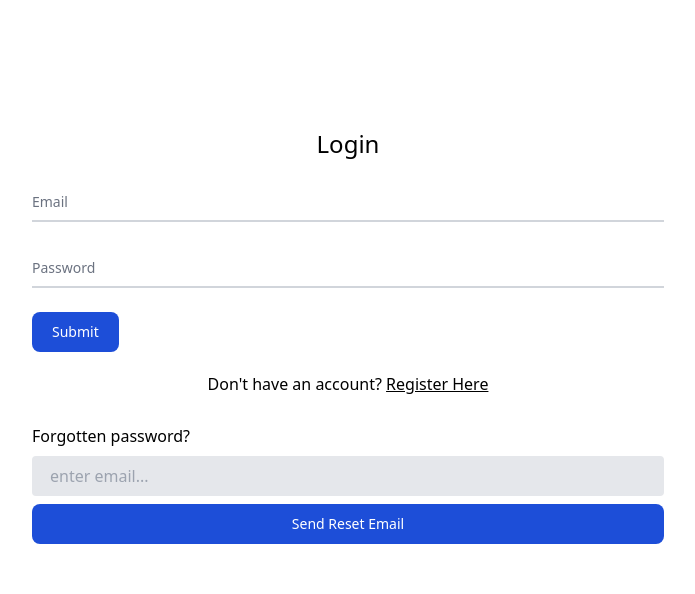
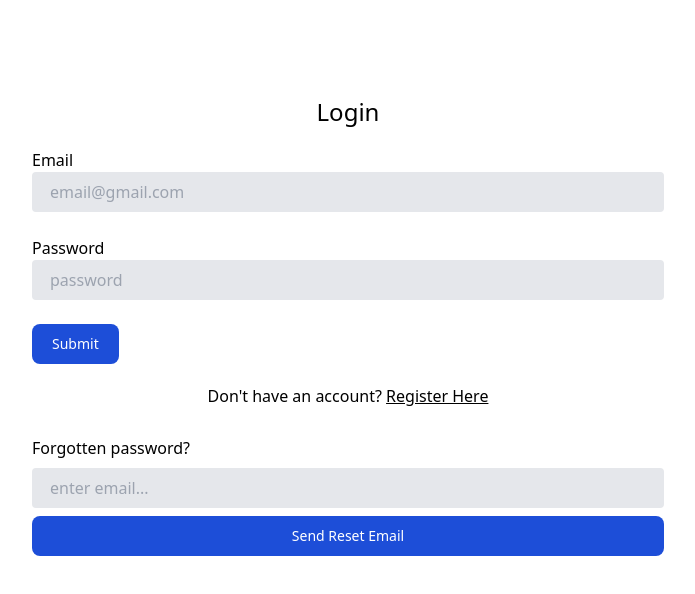
Before and after one commit to ThomasVirgo/camberwell-newsletter-frontend, a React (Create React App) app: page /login in a window 1280 px wide. Shown: the top 594 px of the page, without its empty margins (292-987 px from the left). Built offline with nearby package versions, Linux system fonts and the light colour scheme; no server answers.

Commit message:
change login inputs

```diff
--- a/src/pages/Login/index.js
+++ b/src/pages/Login/index.js
@@ -64,17 +64,17 @@ const Login = () => {
 
     return (
         <>
-        <h1 className="text-2xl text-center mt-32">Login</h1>
+        <h1 className="text-2xl text-center mt-24">Login</h1>
         <div className="max-w-2xl mx-auto mt-3.5">
             <div className="m-5">
                 <form onSubmit={handleSubmit}>
                     <div className="relative z-0 mb-6 w-full group">
-                    <input onChange = {handleChange} name='email' type="email" id="email" className="block py-2.5 px-0 w-full text-sm text-gray-900 bg-transparent border-0 border-b-2 border-gray-300 appearance-none dark:text-white dark:border-gray-600 dark:focus:border-blue-500 focus:outline-none focus:ring-0 focus:border-blue-600 peer" placeholder=" " required />
-                        <label htmlFor="email" className="absolute text-sm text-gray-500 dark:text-gray-400 duration-300 transform -translate-y-6 scale-75 top-3 -z-10 origin-[0] peer-focus:left-0 peer-focus:text-blue-600 peer-focus:dark:text-blue-500 peer-placeholder-shown:scale-100 peer-placeholder-shown:translate-y-0 peer-focus:scale-75 peer-focus:-translate-y-6">Email</label>
+                        <label htmlFor="email" className="">Email</label>
+                        <input onChange = {handleChange} name='email' type="email" id="email" placeholder="email@gmail.com" className="bg-gray-200 appearance-none border-2 border-gray-200 rounded w-full py-2 px-4 text-gray-900 leading-tight focus:outline-none focus:bg-white focus:border-purple-500" required />
                     </div>
                     <div className="relative z-0 mb-6 w-full group">
-                        <input onChange = {handleChange} name='password' type="password" id="floating_password" className="block py-2.5 px-0 w-full text-sm text-gray-900 bg-transparent border-0 border-b-2 border-gray-300 appearance-none dark:text-white dark:border-gray-600 dark:focus:border-blue-500 focus:outline-none focus:ring-0 focus:border-blue-600 peer" placeholder=" " required />
-                        <label htmlFor="password" className="absolute text-sm text-gray-500 dark:text-gray-400 duration-300 transform -translate-y-6 scale-75 top-3 -z-10 origin-[0] peer-focus:left-0 peer-focus:text-blue-600 peer-focus:dark:text-blue-500 peer-placeholder-shown:scale-100 peer-placeholder-shown:translate-y-0 peer-focus:scale-75 peer-focus:-translate-y-6">Password</label>
+                        <label htmlFor="password">Password</label>
+                        <input onChange = {handleChange} name='password' type="password" placeholder="password" id="floating_password" className="bg-gray-200 appearance-none border-2 border-gray-200 rounded w-full py-2 px-4 text-gray-900 leading-tight focus:outline-none focus:bg-white focus:border-purple-500" required />
                     </div>
                     <button type="submit" className="text-white bg-blue-700 hover:bg-blue-800 focus:ring-4 focus:ring-blue-300 font-medium rounded-lg text-sm w-full sm:w-auto px-5 py-2.5 text-center dark:bg-blue-600 dark:hover:bg-blue-700 dark:focus:ring-blue-800">Submit</button>
                 </form>
```
